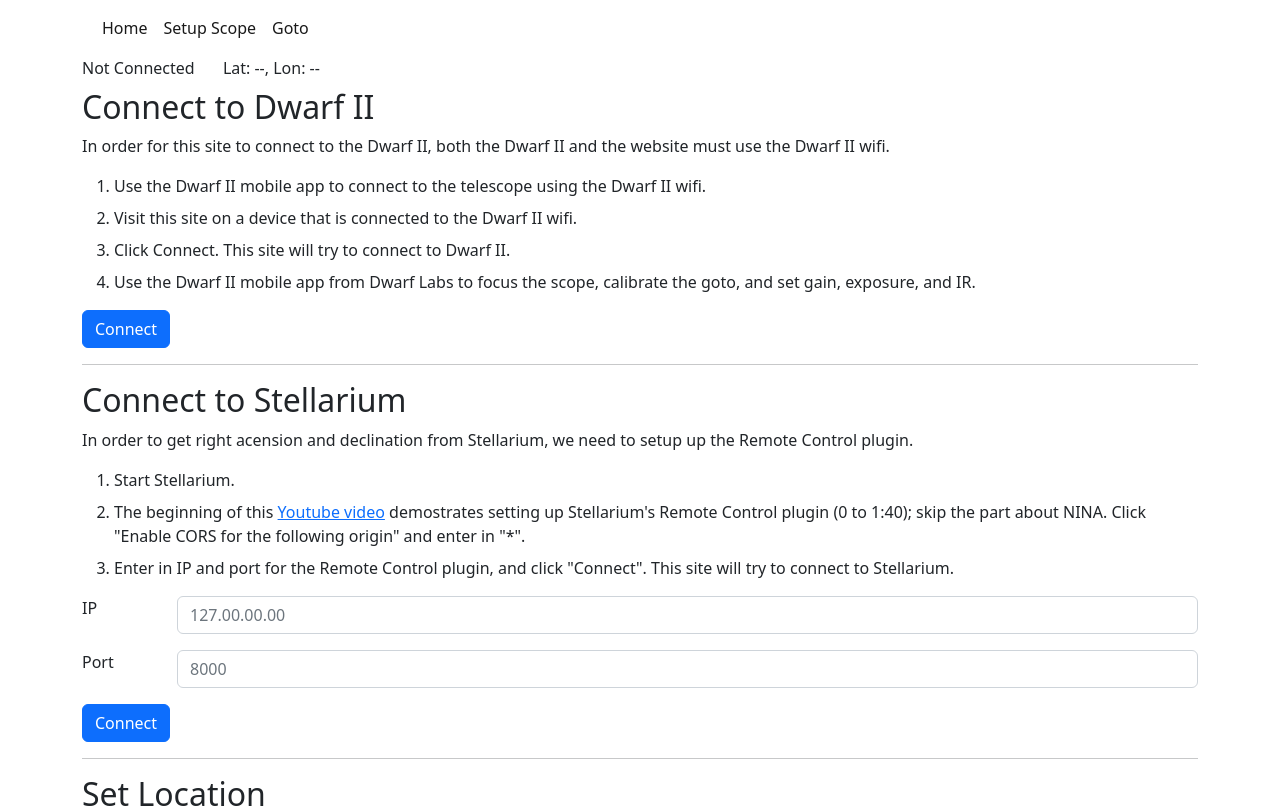
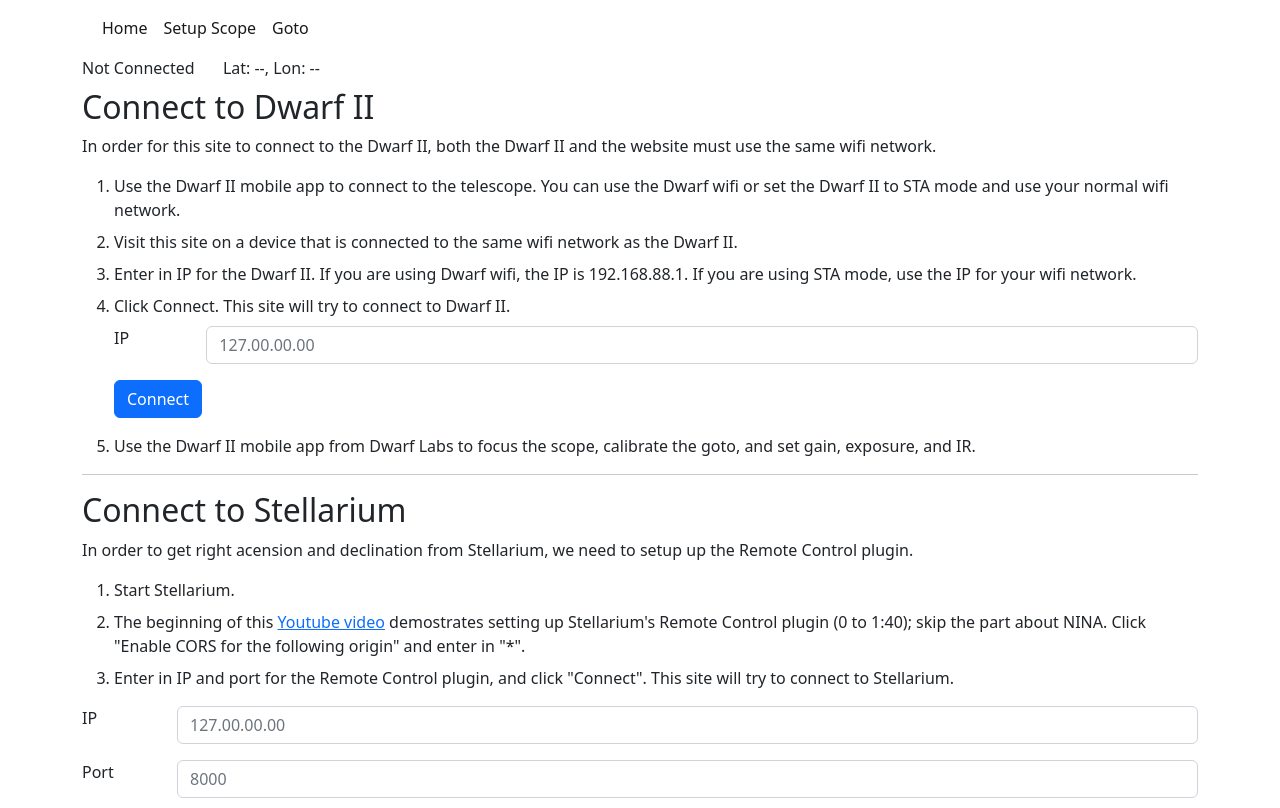
Before and after one commit to DwarfTelescopeUsers/dwarfii-stellarium-goto, a Next.js app: page /setup-scope in a window 1280 px wide. Shown: the top 808 px of the page. Built offline with nearby package versions, Linux system fonts and the light colour scheme.

Commit message:
ConnectDwarf - allow users to set Dwarf IP; update store and DB
- save dwarf IP to context and DB

```diff
--- a/src/components/ConnectDwarf.tsx
+++ b/src/components/ConnectDwarf.tsx
@@ -1,4 +1,5 @@
 import { useContext, useState } from "react";
+import type { FormEvent } from "react";
 
 import {
   wsURL,
@@ -11,6 +12,7 @@
 import {
   saveConnectionStatusDB,
   saveInitialConnectionTimeDB,
+  saveIPDwarfDB,
 } from "@/db/db_utils";
 
 export default function ConnectDwarf() {
@@ -18,10 +20,23 @@
 
   const [connecting, setConnecting] = useState(false);
 
-  function checkConnection() {
+  function checkConnection(e: FormEvent<HTMLFormElement>) {
+    e.preventDefault();
+
     setConnecting(true);
 
-    const socket = new WebSocket(wsURL);
+    const formData = new FormData(e.currentTarget);
+    const formIP = formData.get("ip");
+    let IPDwarf = formIP?.toString();
+
+    if (IPDwarf == undefined) {
+      return;
+    }
+    setConnecting(true);
+    connectionCtx.setIPDwarf(IPDwarf);
+    saveIPDwarfDB(IPDwarf);
+
+    const socket = new WebSocket(wsURL(IPDwarf));
 
     socket.addEventListener("open", () => {
       console.log("start cameraSettings...");
@@ -85,30 +100,55 @@
 
       <p>
         In order for this site to connect to the Dwarf II, both the Dwarf II and
-        the website must use the Dwarf II wifi.
+        the website must use the same wifi network.
       </p>
 
       <ol>
         <li className="mb-2">
-          Use the Dwarf II mobile app to connect to the telescope using the
-          Dwarf II wifi.
+          Use the Dwarf II mobile app to connect to the telescope. You can use
+          the Dwarf wifi or set the Dwarf II to STA mode and use your normal
+          wifi network.
         </li>
         <li className="mb-2">
-          Visit this site on a device that is connected to the Dwarf II wifi.
+          Visit this site on a device that is connected to the same wifi network
+          as the Dwarf II.
+        </li>
+        <li className="mb-2">
+          Enter in IP for the Dwarf II. If you are using Dwarf wifi, the IP is
+          192.168.88.1. If you are using STA mode, use the IP for your wifi
+          network.
         </li>
         <li className="mb-2">
           Click Connect. This site will try to connect to Dwarf II.
         </li>
+        <form onSubmit={checkConnection} className="mb-3">
+          <div className="row mb-3">
+            <div className="col-sm-1">
+              <label htmlFor="ip" className="form-label">
+                IP
+              </label>
+            </div>
+            <div className="col-sm-11">
+              <input
+                className="form-control"
+                id="ip"
+                name="ip"
+                placeholder="127.00.00.00"
+                required
+                defaultValue={connectionCtx.IPDwarf}
+              />
+            </div>
+          </div>
+          <button type="submit" className="btn btn-primary me-3">
+            Connect
+          </button>{" "}
+          {renderConnectionStatus()}
+        </form>
         <li className="mb-2">
           Use the Dwarf II mobile app from Dwarf Labs to focus the scope,
           calibrate the goto, and set gain, exposure, and IR.
         </li>
       </ol>
-
-      <button className="btn btn-primary me-3" onClick={checkConnection}>
-        Connect
-      </button>
-      {renderConnectionStatus()}
     </div>
   );
 }
--- a/src/db/db_utils.ts
+++ b/src/db/db_utils.ts
@@ -42,6 +42,17 @@
   let time = localStorage.getItem("initialConnectionTime");
   if (time) {
     return Number(time);
+  }
+}
+
+export function saveIPDwarfDB(ip: string) {
+  localStorage.setItem("IPDwarf", ip);
+}
+
+export function fetchIPDwarfDB(): string | undefined {
+  let data = localStorage.getItem("IPDwarf");
+  if (data) {
+    return data;
   }
 }
 
--- a/src/hooks/useSetupConnection.ts
+++ b/src/hooks/useSetupConnection.ts
@@ -10,6 +10,7 @@
   fetchConnectionStatusStellariumDB,
   saveConnectionStatusDB,
   saveInitialConnectionTimeDB,
+  fetchIPDwarfDB,
 } from "@/db/db_utils";
 import { telephotoURL } from "@/lib/dwarfii_api";
 import { ConnectionContextType } from "@/types";
@@ -41,6 +42,10 @@
       let data = fetchInitialConnectionTimeDB();
       if (data !== undefined) connectionCtx.setInitialConnectionTime(data);
     }
+    if (connectionCtx.IPDwarf === undefined) {
+      let data = fetchIPDwarfDB();
+      if (data !== undefined) connectionCtx.setIPDwarf(data);
+    }
     if (connectionCtx.connectionStatusStellarium === undefined) {
       let data = fetchConnectionStatusStellariumDB();
       if (data !== undefined) connectionCtx.setConnectionStatusStellarium(data);
@@ -67,7 +72,9 @@
 
 function checkConnection(connectionCtx: ConnectionContextType, timer: any) {
   // if we can't connect to camera in 2 seconds, reset connection data
-  fetch(telephotoURL, { signal: AbortSignal.timeout(2000) })
+  fetch(telephotoURL(connectionCtx.IPDwarf), {
+    signal: AbortSignal.timeout(2000),
+  })
     .then(() => {
       console.log("connection ok");
       if (!connectionCtx.connectionStatus) {
--- a/src/lib/goto_utils.ts
+++ b/src/lib/goto_utils.ts
@@ -19,7 +19,7 @@
   if (lat === undefined) return;
   if (lon === undefined) return;
 
-  const socket = new WebSocket(wsURL);
+  const socket = new WebSocket(wsURL(connectionCtx.IPDwarf));
   socket.addEventListener("open", () => {
     console.log("start startGoto...");
     let planet = null;
--- a/src/stores/ConnectionContext.tsx
+++ b/src/stores/ConnectionContext.tsx
@@ -17,6 +17,7 @@
   const [initialConnectionTime, setInitialConnectionTime] = useState<
     number | undefined
   >();
+  const [IPDwarf, setIPDwarf] = useState<string | undefined>();
 
   const [connectionStatusStellarium, setConnectionStatusStellarium] = useState<
     boolean | undefined
@@ -40,6 +41,8 @@
     setConnectionStatus,
     initialConnectionTime,
     setInitialConnectionTime,
+    IPDwarf,
+    setIPDwarf,
 
     connectionStatusStellarium,
     setConnectionStatusStellarium,
--- a/src/types.d.ts
+++ b/src/types.d.ts
@@ -14,6 +14,8 @@
   setConnectionStatusStellarium: React.Dispatch<
     React.SetStateAction<boolean | undefined>
   >;
+  IPDwarf: string | undefined;
+  setIPDwarf: React.Dispatch<React.SetStateAction<string | undefined>>;
 
   connectionStatusStellarium: boolean | undefined;
   setConnectionStatusStellarium: React.Dispatch<
```
